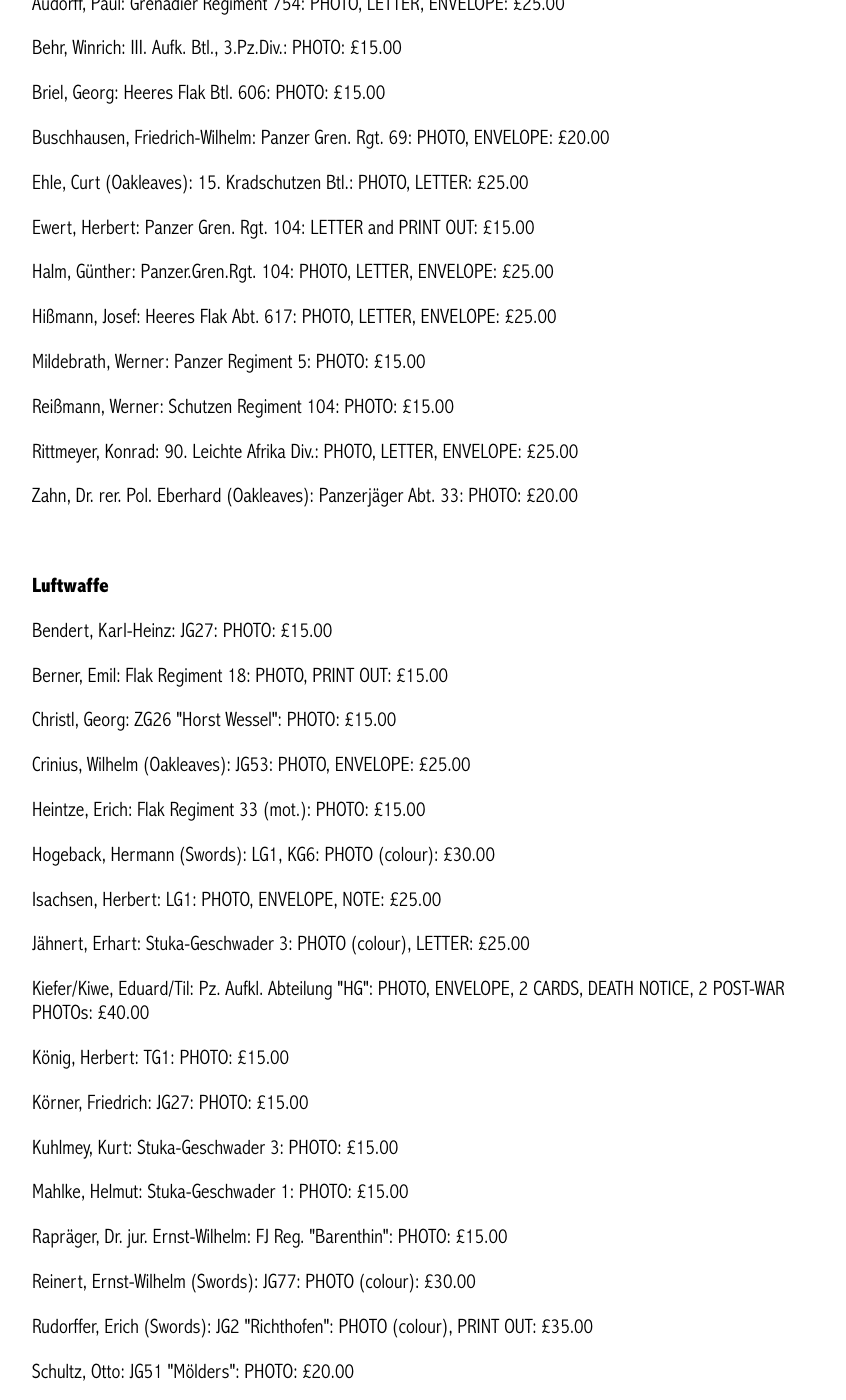
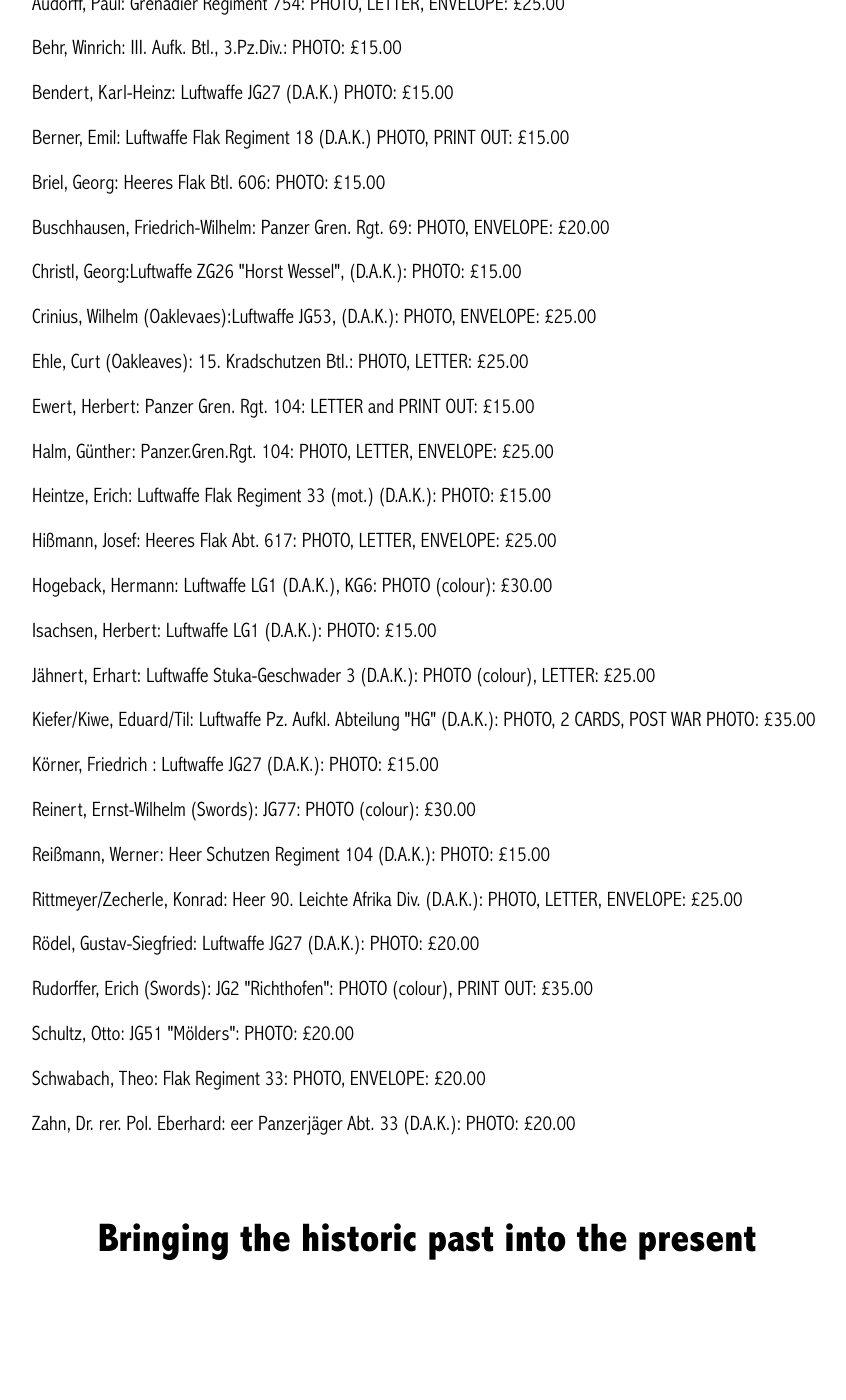
Before and after one commit to lahphotographs/lahphotographs.github.com, a Jekyll site: the page built from afrika_korps_photos.md, in a window 1280 px wide and 1400 px high, scrolled down 1119 px. Shown: the whole window, without its empty margins (213-1059 px from the left). Built offline with Jekyll 4.4.1, drawn with Linux system fonts in a browser that asks for light colours; after the commit the page ends 2421 px from its top, so only the background shows below that; some of the changed text lies outside the part shown.

Commit message:
Update afrika_korps_photos.md

```diff
--- a/afrika_korps_photos.md
+++ b/afrika_korps_photos.md
@@ -17,34 +17,27 @@ permalink: /afrika_korps_photos.html
 <p><b><centre>Heer</centre></b></p>
 <p>Audorff,	Paul: Grenadier Regiment 754:	PHOTO, LETTER, ENVELOPE: £25.00</p>
 <p>Behr,	Winrich: III. Aufk. Btl., 3.Pz.Div.: 	PHOTO:	£15.00</p>
+<p>Bendert,	Karl-Heinz: Luftwaffe	JG27 (D.A.K.)	PHOTO:	£15.00</p>
+<p>Berner,	Emil: Luftwaffe	Flak Regiment 18 (D.A.K.)	PHOTO, PRINT OUT:	£15.00</p>
 <p>Briel,	Georg: Heeres Flak Btl. 606:	PHOTO: £15.00</p>
 <p>Buschhausen,	Friedrich-Wilhelm: Panzer Gren. Rgt. 69:	PHOTO, ENVELOPE:	£20.00</p>
+<p>Christl,	Georg:Luftwaffe	ZG26 "Horst Wessel", (D.A.K.):	PHOTO:	£15.00</p>
+<p>Crinius,	Wilhelm (Oaklevaes):Luftwaffe	JG53, (D.A.K.):	PHOTO, ENVELOPE:	£25.00</p>
 <p>Ehle,	Curt	(Oakleaves): 15. Kradschutzen Btl.:	PHOTO, LETTER:	£25.00</p>
 <p>Ewert,	Herbert: Panzer Gren. Rgt. 104: LETTER and PRINT OUT:	£15.00</p>
 <p>Halm,	Günther: Panzer.Gren.Rgt. 104: PHOTO, LETTER, ENVELOPE:	£25.00</p>
+<p>Heintze,	Erich: Luftwaffe	Flak Regiment 33 (mot.) (D.A.K.):	PHOTO:	£15.00</p>
 <p>Hißmann,	Josef: Heeres Flak Abt. 617:	PHOTO, LETTER, ENVELOPE:	£25.00</p>
-<p>Mildebrath,	Werner:	Panzer Regiment 5:	PHOTO:	£15.00</p>
-<p>Reißmann,	Werner:	Schutzen Regiment 104:	PHOTO:	£15.00</p>
-<p>Rittmeyer,	Konrad:	90. Leichte Afrika Div.:	PHOTO, LETTER, ENVELOPE:	£25.00</p>
-<p>Zahn,	Dr. rer. Pol. Eberhard	(Oakleaves): Panzerjäger Abt. 33:	PHOTO:	£20.00</p>
-<br />
-<p><b><centre>Luftwaffe</centre></b></p>
-<p>Bendert,	Karl-Heinz:	JG27:	PHOTO:	£15.00</p>
-<p>Berner,	Emil:	Flak Regiment 18:	PHOTO, PRINT OUT:	£15.00</p>
-<p>Christl,	Georg: ZG26 "Horst Wessel":	PHOTO:	£15.00</p>
-<p>Crinius,	Wilhelm	(Oakleaves): JG53:	PHOTO, ENVELOPE:	£25.00</p>
-<p>Heintze,	Erich: Flak Regiment 33 (mot.):	PHOTO:	£15.00</p>
-<p>Hogeback,	Hermann (Swords):	LG1, KG6:	PHOTO (colour):	£30.00</p>
-<p>Isachsen,	Herbert: LG1: PHOTO, ENVELOPE, NOTE: £25.00</p>
-<p>Jähnert,	Erhart:	Stuka-Geschwader 3:	PHOTO (colour), LETTER:	£25.00</p>
-<p>Kiefer/Kiwe,	Eduard/Til:	Pz. Aufkl. Abteilung "HG": PHOTO, ENVELOPE, 2 CARDS, DEATH NOTICE, 2 POST-WAR PHOTOs:	£40.00</p>
-<p>König,	Herbert: TG1:	PHOTO:	£15.00</p>
-<p>Körner,	Friedrich: JG27:	PHOTO:	£15.00</p>
-<p>Kuhlmey,	Kurt:	Stuka-Geschwader 3:	PHOTO:	£15.00</p>
-<p>Mahlke,	Helmut:	Stuka-Geschwader 1:	PHOTO:	£15.00</p>
-<p>Rapräger,	Dr. jur. Ernst-Wilhelm:	FJ Reg. "Barenthin":	PHOTO: £15.00</p>
+<p>Hogeback,	Hermann: Luftwaffe	LG1 (D.A.K.), KG6:	PHOTO (colour):	£30.00</p>
+<p>Isachsen,	Herbert: Luftwaffe	LG1 (D.A.K.):	PHOTO:	£15.00</p>
+<p>Jähnert,	Erhart: Luftwaffe	Stuka-Geschwader 3 (D.A.K.):	PHOTO (colour), LETTER:	£25.00</p>
+<p>Kiefer/Kiwe,	Eduard/Til: Luftwaffe	Pz. Aufkl. Abteilung "HG" (D.A.K.):	PHOTO, 2 CARDS, POST WAR PHOTO:	£35.00</p>
+<p>Körner,	Friedrich	: Luftwaffe	JG27 (D.A.K.):	PHOTO:	£15.00</p>
 <p>Reinert,	Ernst-Wilhelm (Swords):	JG77:	PHOTO (colour):	£30.00</p>
+<p>Reißmann,	Werner: Heer	Schutzen Regiment 104 (D.A.K.):	PHOTO:	£15.00</p>
+<p>Rittmeyer/Zecherle,	Konrad: Heer	90. Leichte Afrika Div. (D.A.K.):	PHOTO, LETTER, ENVELOPE:	£25.00</p>
+<p>Rödel,	Gustav-Siegfried:	Luftwaffe	JG27 (D.A.K.):	PHOTO:	£20.00</p>
 <p>Rudorffer,	Erich (Swords):	JG2 "Richthofen":	PHOTO (colour), PRINT OUT:	£35.00</p>
 <p>Schultz,	Otto:	JG51 "Mölders":	PHOTO:	£20.00</p>
 <p>Schwabach,	Theo:	Flak Regiment 33:	PHOTO, ENVELOPE:	£20.00</p>
-<p>Wiegand,	Karl:	Flak Rgt. 18:	PHOTO:	£15.00</p>
+<p>Zahn,	Dr. rer. Pol. Eberhard:	eer	Panzerjäger Abt. 33 (D.A.K.):	PHOTO:	£20.00</p>
```
